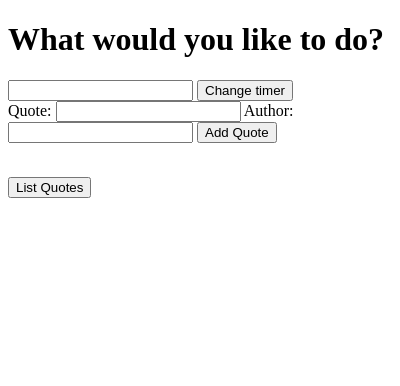
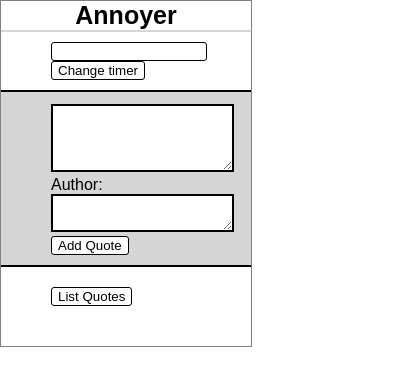
Before and after one commit to bjwellsi/notifier, a browser extension: page View/extension/popup.html in a window 400 px wide. Drawn offline with nearby package versions, Linux system fonts and the light colour scheme.

Commit message:
looks a little prettier

```diff
--- a/View/extension/popup.css
+++ b/View/extension/popup.css
@@ -1,3 +1,70 @@
-#remove_quote {
-    visibility: hidden
+* {
+    margin: 0;
+    border: 2px;
+    font-family: sans-serif;
+    --main-color: #FFFFFF;
+    --secondary-color: rgb(214, 214, 214);
+    --tertiary-color: #FFFFFF;
+
 }
+
+textarea {
+    color: blue;
+    border: 2px solid black;
+}
+
+button, input{
+    border: 1px solid black;
+    background: var(--tertiary-color);
+    border-radius: 3px;
+}
+
+body {
+    background: var(--main-color);
+    width: 250px;
+    border: 1px ridge gray;
+}
+
+#h1 {
+    border-bottom: 2px clear gray;
+}
+
+h1 {
+    font-size: 25px;
+    text-align: center;
+    font-family: sans-serif;
+}
+
+.center{
+    max-width: 150px;
+    margin: 10px auto;
+}
+
+.outer {
+    width: 100%;
+    background: var(--secondary-color);
+    border-bottom: 2px solid black;
+    border-top: 2px solid var(--secondary-color);
+
+}
+
+.white {
+    background: white;
+}
+
+label, input{
+    width: 150px;
+    margin: 0, auto;
+}
+
+#after_add_quote {
+    display: none;
+}
+
+#quote_list {
+    padding: 10px;
+}
+
+.white {
+    background: "white";
+}
--- a/View/extension/popup.html
+++ b/View/extension/popup.html
@@ -4,26 +4,38 @@
 <head>
   <title>Popup</title>
   <link rel="stylesheet" href="popup.css">
+  <link rel="icon" href="images/annoyed128.png">
 </head>
 
 <body>
-  <h1>What would you like to do?</h1>
-  <div id="change_timer">
-    <input type="text" id="timer">
-    <button id="change_timer_button">Change timer</button>
+  <div id="h1">
+    <h1>Annoyer</h1>
   </div>
-  <div id="quote_selection">
-    <label for="quote_to_add">Quote:</label>
-    <input type="text" id="quote_to_add">
-    <label for="author">Author:</label>
-    <input type="text" id="author">
-    <button id="add_quote">Add Quote</button>
-    <p id="after_add_quote"></p>
+  <div class="outer white">
+    <div id="change_timer" class="center">
+      <input type="text" id="timer">
+      <button id="change_timer_button">Change timer</button>
+    </div>
+  </div>
+  <div id="quote_selection" class="outer">
+    <div class="center">
+      <textarea rows="4" cols="20" id="quote_to_add" value="quote">
+        </textarea>
+      <br>
+      <label for="author">Author:</label>
+      <textarea id="author" value="author">
+        </textarea>
+      <br>
+      <button id="add_quote">Add Quote</button>
+      <p id="after_add_quote"></p>
+    </div>
+  </div>
+  <div id="list_quotes_div" class="center">
+    <button id="list_quotes" class="center">List Quotes</button>
+  </div>
+  <ul id="quote_list">
+  </ul>
 
-    <br>
-    <button id="list_quotes">List Quotes</button>
-    <ol id="quote_list"></ol>
-  </div>
 
   <div id="scripts">
     <script src="https://ajax.googleapis.com/ajax/libs/jquery/3.4.1/jquery.min.js"></script>
--- a/View/extension/popup.js
+++ b/View/extension/popup.js
@@ -66,10 +66,19 @@ $(document).ready(function () {
                 $('#quote_list').empty();//to refresh the quote list
                 let list = $('#quote_list');
                 data.ret.forEach(row => {
-                    list.append('<li class="quote" name="' + row.qid + '">"' + row.quote + '" -' + row.author + '<button class="remove_quote">Remove Quote</button></li>');
+                    list.append('<li class="quote" name="' + row.qid + '">"' + row.quote + '" -' + row.author + '<br><button class="remove_quote">Remove Quote</button></li>');
                 });
                 //$('#remove_quote').css({ 'visibility': 'visible' })
                 //todo make sure ret is getting initialized
+                $('.quote').css({
+                    'max-width': '250px',
+                    'max-height': '150px',
+                    'overflow': 'auto',
+                })
+                $('.quote button').css({
+                    'color': 'red',
+                    'border': '2px solid red'
+                })
                 listenForQuoteDelete()
             })
     }
```
Also changed, not shown: View/extension/images/annoyed128.png (added), View/extension/images/annoyed16.png (added), View/extension/images/annoyed32.png (added), View/extension/images/annoyed64.png (added), View/extension/manifest.json.
